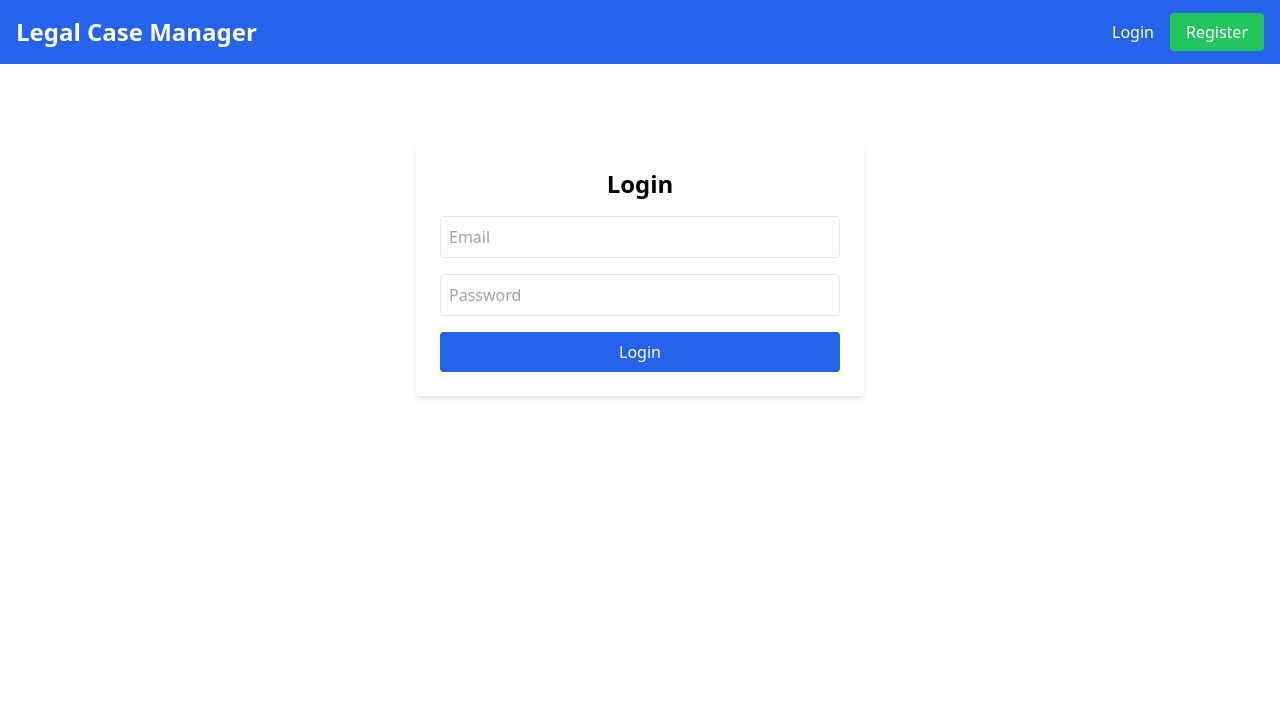
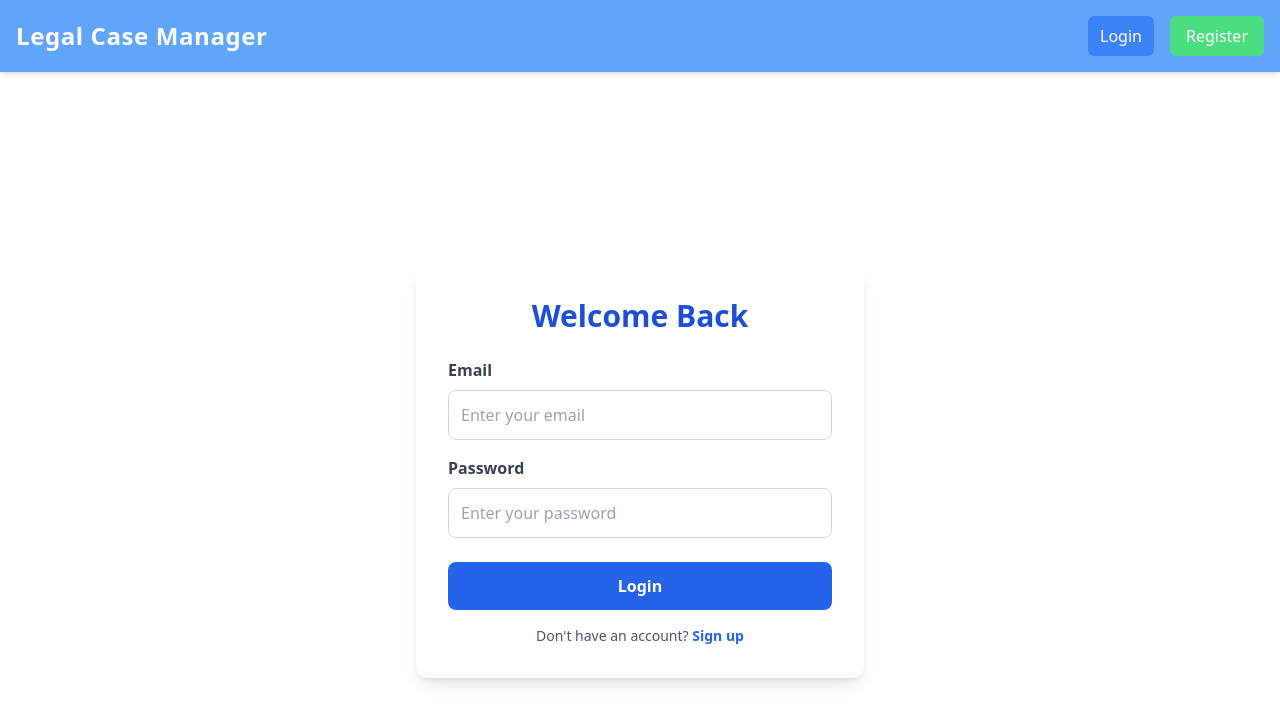
Before and after one commit to Ace072293/IFN636-file-case-manager, a React (Create React App) app in the folder frontend/: page /login in a window 1280 px wide. Shown: the top 724 px of the page. Built offline with nearby package versions, Linux system fonts and the light colour scheme.

Commit message:
minor changes

```diff
--- a/frontend/src/components/Navbar.jsx
+++ b/frontend/src/components/Navbar.jsx
@@ -11,26 +11,43 @@ const Navbar = () => {
   };
 
  return (
-    <nav className="bg-blue-600 text-white p-4 flex justify-between items-center">
-      <Link to="/" className="text-2xl font-bold">Legal Case Manager</Link>
-      <div>
+  <nav className="bg-blue-400 text-white p-4 shadow-md flex justify-between items-center">
+    <Link to="/" className="text-2xl font-extrabold tracking-wide hover:text-blue-200 transition-colors">
+      Legal Case Manager
+    </Link>
+    <div className="flex items-center space-x-4">
       {user ? (
         <>
-            <Link to="/tasks" className="mr-4">Cases</Link>
-            <Link to="/profile" className="mr-4">Profile</Link>
+          <Link
+            to="/tasks"
+            className="px-3 py-2 rounded-md hover:bg-blue-600 transition-colors"
+          >
+            Cases
+          </Link>
+          <Link
+            to="/profile"
+            className="px-3 py-2 rounded-md hover:bg-blue-600 transition-colors"
+          >
+            Profile
+          </Link>
           <button
             onClick={handleLogout}
-              className="bg-red-500 px-4 py-2 rounded hover:bg-red-700"
+            className="bg-red-400 px-4 py-2 rounded-md hover:bg-red-500 transition-colors"
           >
             Logout
           </button>
         </>
       ) : (
         <>
-            <Link to="/login" className="mr-4">Login</Link>
+          <Link
+            to="/login"
+            className="bg-blue-500 px-3 py-2 rounded-md hover:bg-blue-600 transition-colors"
+          >
+            Login
+          </Link>
           <Link
             to="/register"
-              className="bg-green-500 px-4 py-2 rounded hover:bg-green-700"
+            className="bg-green-400 px-4 py-2 rounded-md hover:bg-green-600 transition-colors"
           >
             Register
           </Link>
@@ -39,6 +56,7 @@ const Navbar = () => {
     </div>
   </nav>
 );
+
 };
 
 export default Navbar;
--- a/frontend/src/pages/Login.jsx
+++ b/frontend/src/pages/Login.jsx
@@ -29,29 +29,44 @@ const Login = () => {
   };
 
   return (
-    <div className="max-w-md mx-auto mt-20">
-      <form onSubmit={handleSubmit} className="bg-white p-6 shadow-md rounded">
-        <h1 className="text-2xl font-bold mb-4 text-center">Login</h1>
+    <div className="min-h-screen flex items-center justify-center bg-gradient-to-r  px-4">
+      <form
+        onSubmit={handleSubmit}
+        className="w-full max-w-md bg-white p-8 rounded-xl shadow-lg hover:shadow-2xl transition-shadow duration-300"
+      >
+        <h1 className="text-3xl font-extrabold mb-6 text-center text-blue-700">Welcome Back</h1>
+
+        <label className="block mb-2 text-gray-700 font-semibold">Email</label>
         <input
           type="email"
-          placeholder="Email"
+          placeholder="Enter your email"
           value={formData.email}
           onChange={(e) => setFormData({ ...formData, email: e.target.value })}
-          className="w-full mb-4 p-2 border rounded"
+          className="w-full mb-4 p-3 border border-gray-300 rounded-lg focus:outline-none focus:ring-2 focus:ring-blue-400 transition"
           required
         />
+
+        <label className="block mb-2 text-gray-700 font-semibold">Password</label>
         <input
           type="password"
-          placeholder="Password"
+          placeholder="Enter your password"
           value={formData.password}
           onChange={(e) => setFormData({ ...formData, password: e.target.value })}
-          className="w-full mb-4 p-2 border rounded"
+          className="w-full mb-6 p-3 border border-gray-300 rounded-lg focus:outline-none focus:ring-2 focus:ring-blue-400 transition"
           required
           minLength={6}
         />
-        <button type="submit" className="w-full bg-blue-600 text-white p-2 rounded">
+
+        <button
+          type="submit"
+          className="w-full bg-blue-600 hover:bg-blue-700 text-white font-bold py-3 rounded-lg transition-colors duration-300"
+        >
           Login
         </button>
+
+        <p className="mt-4 text-center text-gray-600 text-sm">
+          Don't have an account? <span className="text-blue-600 font-semibold cursor-pointer hover:underline">Sign up</span>
+        </p>
       </form>
     </div>
   );
```
Lines whose indentation alone changed are shown as unchanged.
